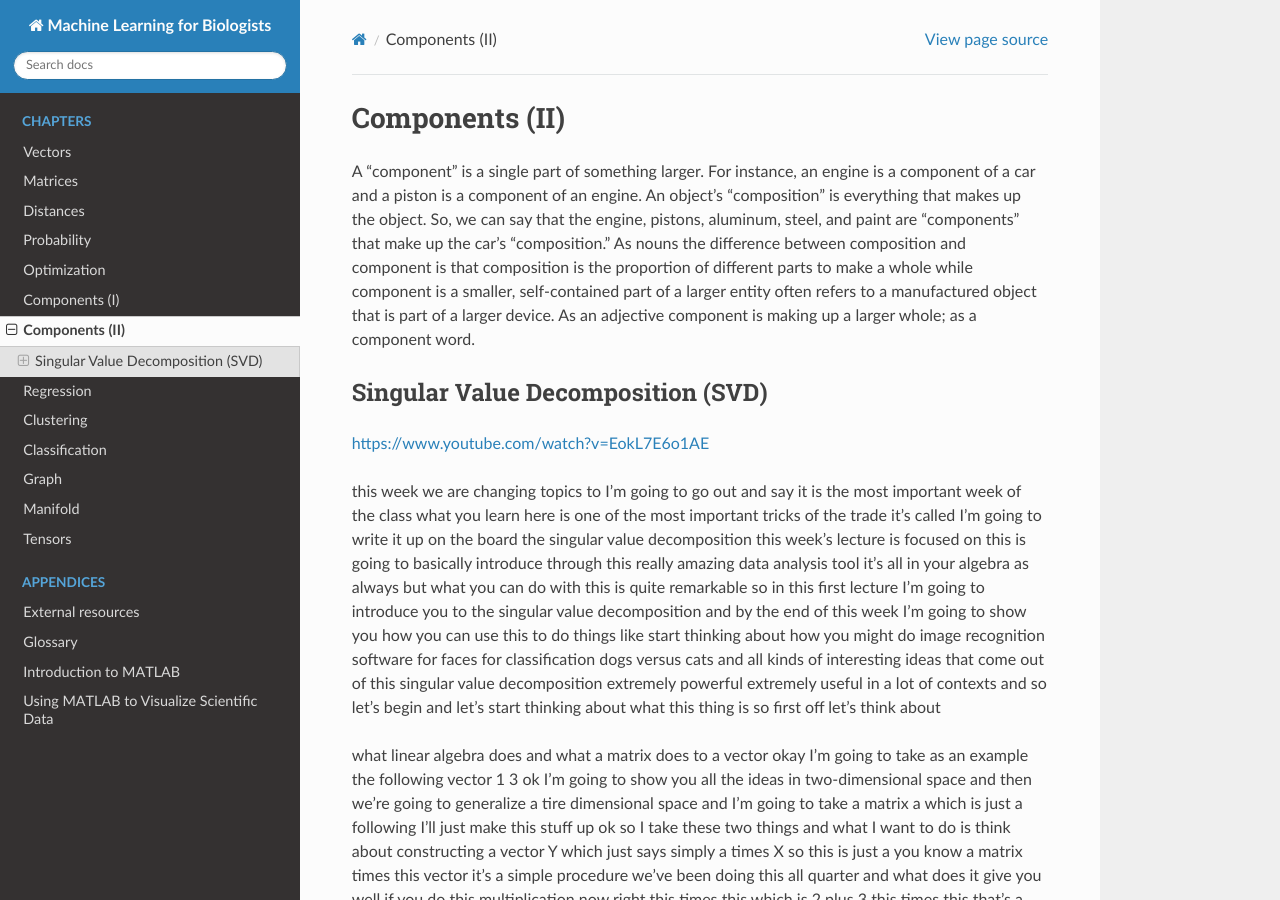
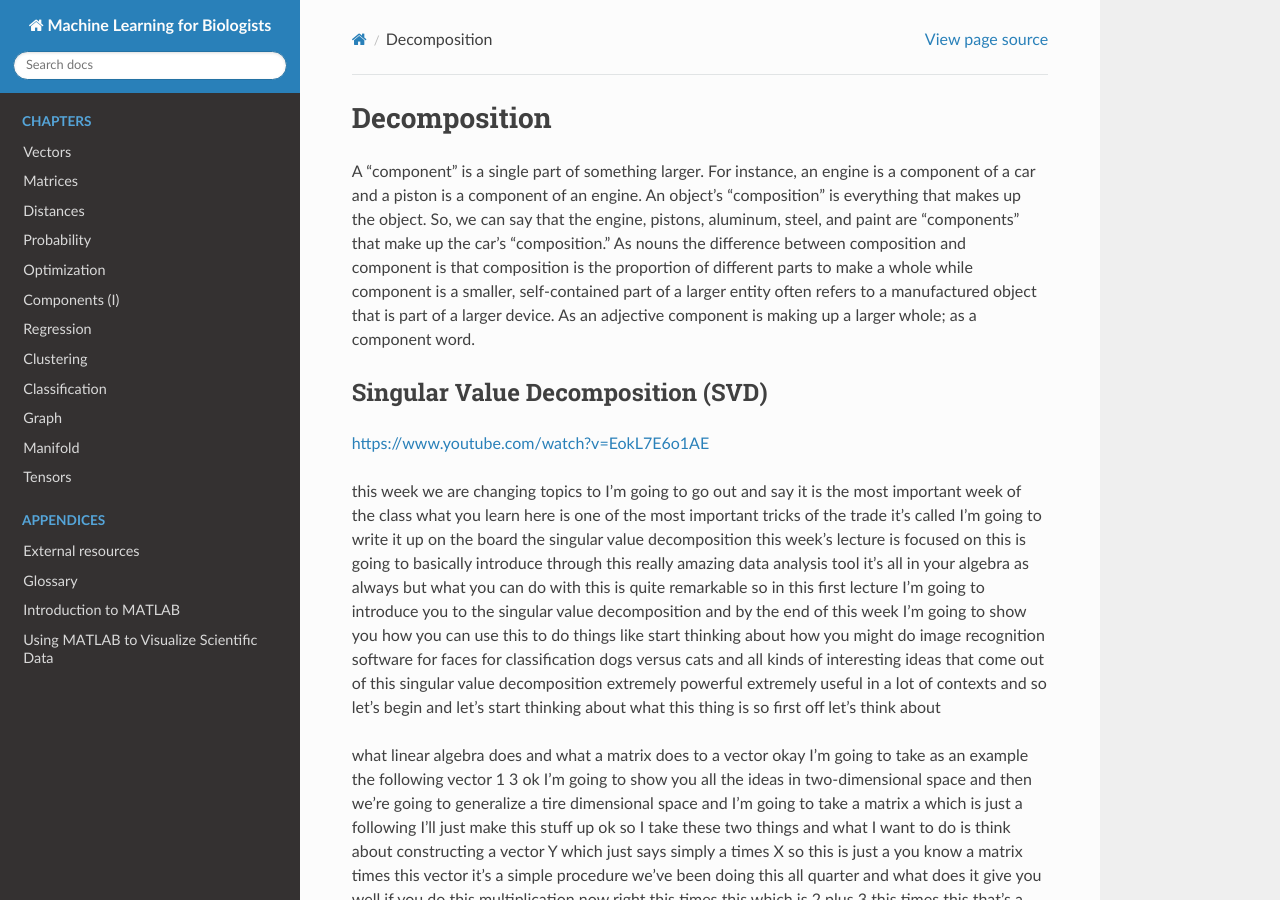
Before and after one commit to jamesjcai/readthedocs_ml4b, a Sphinx documentation site: the page built from docs/chapter_decomposition.rst, in a window 1280 px wide and 900 px high. Built offline with Sphinx 7.4.7 and the Read the Docs theme 2.0.0, drawn with Linux system fonts in a browser that asks for light colours; formulas are drawn with MathJax 3; pages that are not in the unit, such as notebooks, are missing from menus.

Commit message:
Update and rename chapter_components2.rst to chapter_decomposition.rst

```diff
--- a/docs/chapter_components2.rst
+++ b/docs/chapter_decomposition.rst
@@ -1,9 +1,8 @@
-.. _chapter_components2:
+.. _chapter_decomposition:
 
 
-***************
-Components (II)
-***************
+Decomposition
+*************
 
 A "component" is a single part of something larger. For instance, an engine is a component of a car and a piston is a component of an engine. An object's "composition" is everything that makes up the object. So, we can say that the engine, pistons, aluminum, steel, and paint are "components" that make up the car's "composition." As nouns the difference between composition and component is that composition is the proportion of different parts to make a whole while component is a smaller, self-contained part of a larger entity often refers to a manufactured object that is part of a larger device. As an adjective component is making up a larger whole; as a component word.
 
```
